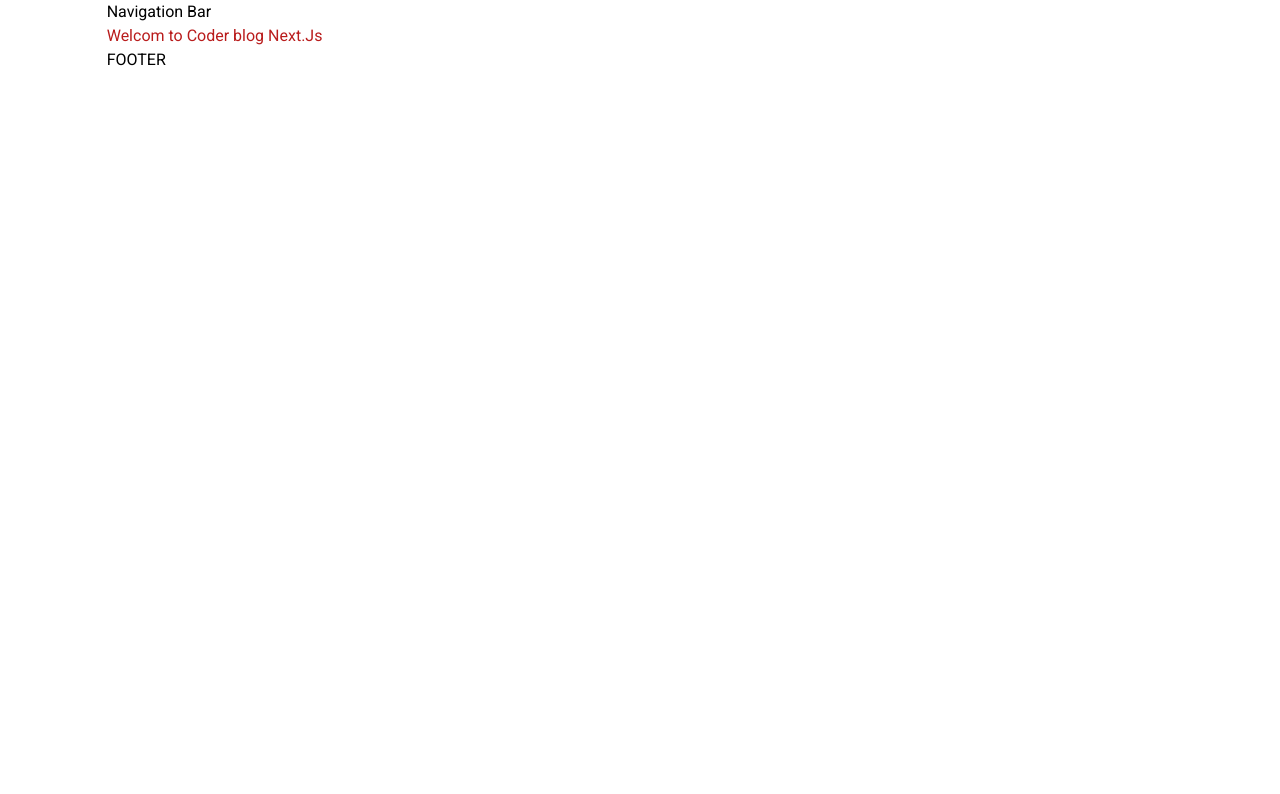
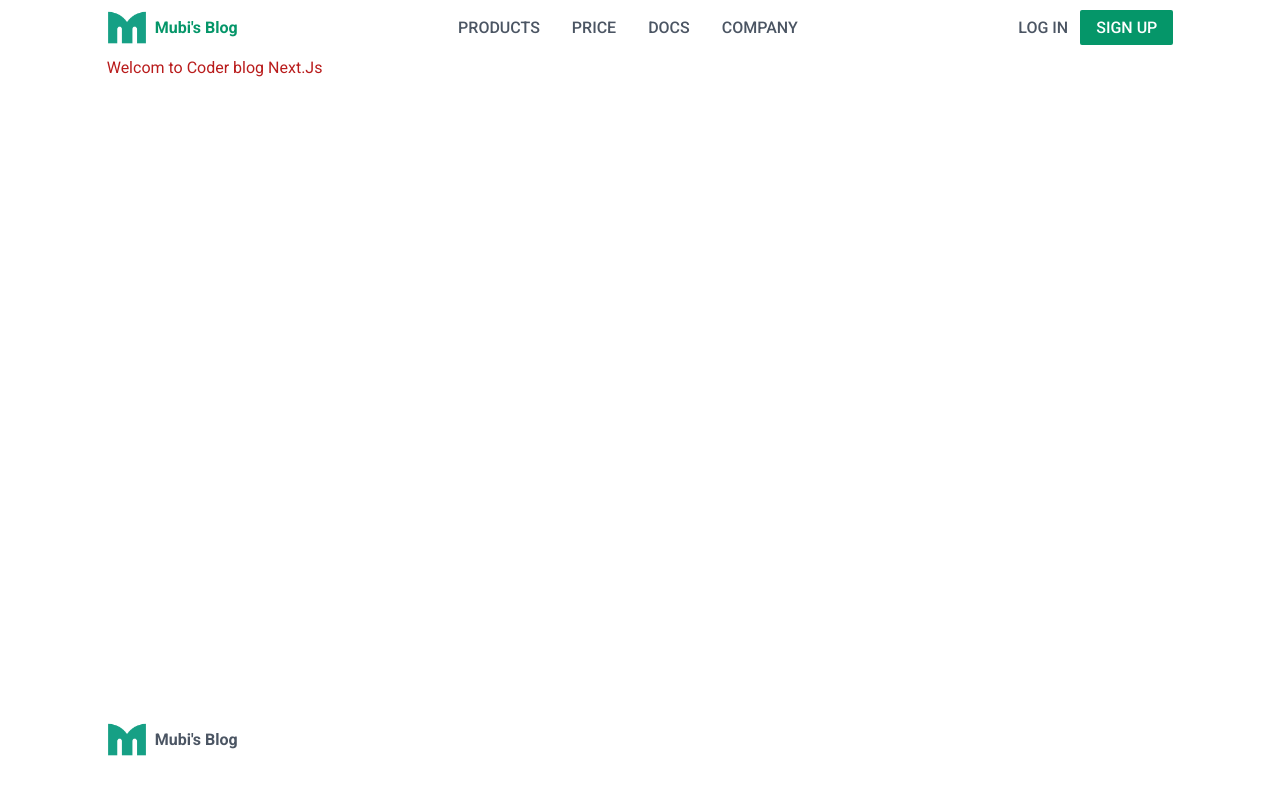
Before and after one commit to MubeenYasin/coders-blog-nextjs, a Next.js app: page / in a window 1280 px wide. Shown: the top 794 px of the page. Built offline with nearby package versions, Linux system fonts and the light colour scheme.

Commit message:
At 2:15 Hours

```diff
--- /dev/null
+++ b/components/Footer.tsx
@@ -0,0 +1,13 @@
+import Image from "next/image"
+const Footer = () => {
+    return (
+        <footer className="fixed bottom-0 my-10 text-gray-600">
+            <div className='flex items-center cursor-pointer gap-2'>
+                <Image src='/m.png' alt='logo' width='40' height='40' />
+                <span className='font-bold text-md'>Mubi's Blog</span>
+            </div>
+        </footer>
+    )
+}
+
+export default Footer
--- /dev/null
+++ b/components/Navbar.tsx
@@ -0,0 +1,46 @@
+import Link from 'next/link'
+import Image from 'next/image'
+import React from 'react'
+
+const Navbar = () => {
+    return (
+        <nav className='flex items-center justify-between py-2 '>
+            <Link href='/'>
+                <div className='flex items-center cursor-pointer gap-2 '>
+                    <Image src='/m.png' alt='logo' width='40' height='40' />
+                    <span className='font-bold text-emerald-600'>Mubi's Blog</span>
+                </div>
+            </Link>
+            <ul className='flex items-center gap-8 text-gray-600 font-medium uppercase'>
+                <li>
+                    <Link href={'/'}>products</Link>
+                </li>
+                <li>
+                    <Link href={'/'}>price</Link>
+                </li>
+                <li>
+                    <Link href={'/'}>docs</Link>
+                </li>
+                <li>
+                    <Link href={'/'}>company</Link>
+                </li>
+            </ul>
+            <ul className='flex items-center gap-3 text-gray-600 font-medium uppercase'>
+                <li>
+                    <Link href={'/'} className='hover:text-gray-400'>
+                        log in
+                    </Link>
+                </li>
+                <li>
+                    <Link href={'/'} className='bg-emerald-600 py-2 px-4 rounded-sm text-white hover:bg-emerald-800 transition-all'>
+                        Sign up
+                    </Link>
+                </li>
+
+            </ul>
+
+        </nav>
+    )
+}
+
+export default Navbar
--- a/pages/_app.tsx
+++ b/pages/_app.tsx
@@ -1,14 +1,16 @@
 import '../styles/globals.css'
 import type { AppProps } from 'next/app'
+import Navbar from '../components/Navbar'
+import Footer from '../components/Footer'
 
 export default function App({ Component, pageProps }: AppProps) {
   return <>
     <div className='w-10/12 mx-auto font-sans'>
-      <nav>Navigation Bar</nav>
+      <Navbar />
       <main>
         <Component {...pageProps} />
       </main>
-      <footer>FOOTER</footer>
+      <Footer />
     </div>
   </>
 }
```
